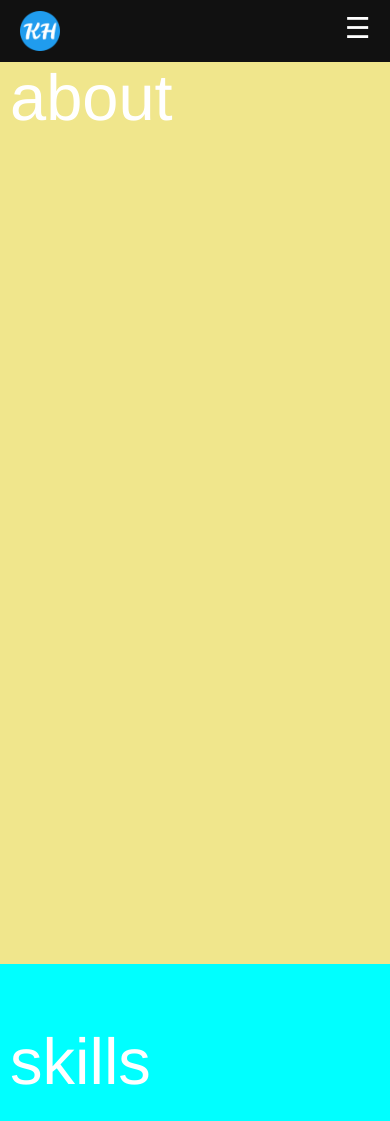
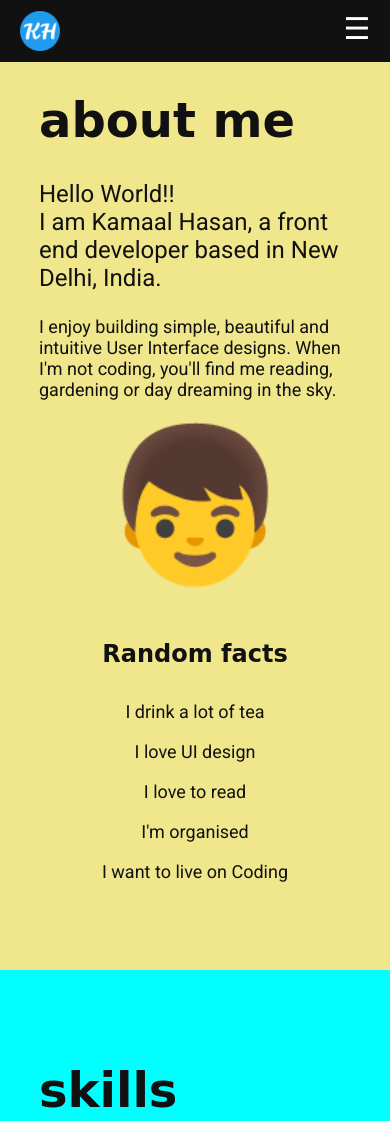
Before and after one commit to kamaalh/kamaalh.github.io, a plain HTML site: page index.html in a window 390 px wide. Shown: the top 1121 px of the page. Drawn offline with Linux system fonts and the light colour scheme; a web font is replaced by a local one.

Commit message:
add about page | mobile

```diff
--- a/css/style.css
+++ b/css/style.css
@@ -1,3 +1,7 @@
+* {
+  box-sizing: border-box;
+}
+
 html {
   scroll-behavior: smooth;
 }
@@ -6,19 +10,35 @@ body {
   margin: 0;
   padding: 0;
   width: 100%;
-  font-family: "proxima nova light", "Helvetica Neue", Helvetica, Arial,
-    Sans-serif;
+  font-family: "Roboto", sans-serif;
   background-color: transparent;
-  font-size: 18px;
-  font-size: 1.8rem;
+  font-size: 1.125rem;
   color: #111111;
   text-rendering: optimizeLegibility;
+}
+
+ul {
+  padding: 0;
+}
+
+li {
+  list-style: none;
+}
+
+.flex-container {
+  display: flex;
+  flex-direction: column;
+  justify-content: center;
+}
+
+.flex-item {
+  width: 100%;
 }
 
 .headerBG {
   height: 62px;
   padding: 0 5%;
-  width: 90%;
+  width: 100%;
   position: absolute;
   background: #111;
   z-index: 1000;
@@ -31,7 +51,6 @@ header nav {
   right: 0px;
   z-index: 10;
   width: 100%;
-  font-size: 24px;
   font-size: 1.5rem;
   text-align: center;
   transition: 0.5s;
@@ -47,8 +66,7 @@ header nav ul {
 }
 
 header nav li {
-  height: 3rem;
-  list-style: none;
+  height: 4rem;
   display: block;
   border-top: #212121 solid 1px;
   border-bottom: #363636 solid 1px;
@@ -57,7 +75,7 @@ header nav li {
 header nav li a {
   display: block;
   color: #fff;
-  line-height: 3rem;
+  line-height: 4rem;
   text-decoration: none;
   text-transform: lowercase;
 }
@@ -77,21 +95,60 @@ header nav li a {
   display: inline-block;
   margin: 11px 0;
   color: #fff;
+  font-size: 30px;
 }
 
 .icon-nav.active {
   opacity: 0.5;
 }
 
+.content {
+  /* padding: 60px 30px; */
+}
+
 .page {
   height: 100vh;
-  padding: 60px 10px;
-  font-size: 65px;
-  color: #fff;
+  padding: 60px 10%;
+}
+
+h1,
+h2 {
+  font-size: 3rem;
+  font-family: "Baloo Paaji 2", cursive;
+  font-weight: 600;
+  margin-bottom: 0.5rem;
+}
+
+h2 {
+  font-size: 1.5rem;
+}
+
+p {
+  font-size: 1.125rem;
+  /* color: #666666; */
+  font-size: 1.125rem;
+}
+
+p.intro {
+  font-size: 1.5rem;
+}
+
+.avatar {
+  font-size: 150px;
+  width: 100%;
+  display: block;
+  text-align: center;
+}
+
+.fact-list {
+  text-align: center;
+  line-height: 2.5rem;
+  margin-top: 2.5rem;
 }
 
 #about {
   background-color: khaki;
+  height: auto;
 }
 #skills {
   background-color: aqua;
@@ -104,6 +161,14 @@ header nav li a {
 }
 
 @media only screen and (min-width: 830px) {
+  .flex-container {
+    flex-direction: row;
+  }
+
+  .flex-item {
+    width: 50%;
+  }
+
   .headerBG {
     height: 92px;
     z-index: initial;
--- a/index.html
+++ b/index.html
@@ -21,7 +21,8 @@
     />
     <meta name="viewport" content="width=device-width, initial-scale=1" />
     <meta name="theme-color" content="#000000" />
-    <title>Portfolio | Kamaal Hasan | UI Developer | New Delhi, India</title>
+    <title>Kamaal Hasan | UI Developer | New Delhi, India</title>
+    <link href="https://fonts.googleapis.com/css2?family=Baloo+Paaji+2:wght@600&family=Roboto:wght@400;500&display=swap" rel="stylesheet">
     <link rel="stylesheet" href="css/style.css" />
   </head>
   <body>
@@ -40,10 +41,33 @@
         </ul>
       </nav>
     </header>
-    <div id="about" class="page">about</div>
-    <div id="skills" class="page">skills</div>
-    <div id="work" class="page">my work</div>
-    <div id="blogs" class="page">my blogs</div>
+    <div class="content">
+    <div id="about" class="page">
+      <h1>about me</h1>
+      <div class="flex-container">
+        <div class="flex-item">
+          <p class="intro">Hello World!!<br>I am Kamaal Hasan, a front end developer based in New Delhi, India.</p>
+          <p>I enjoy building simple, beautiful and intuitive User Interface designs. When I'm not coding, you'll find me reading, gardening or day dreaming in the sky.</p>
+        </div>
+        <div class="flex-item">
+          <span class="avatar">&#x1F466</span>
+        </div>
+      </div>
+      <div class="fact-list">
+        <h2>Random facts</h2>
+        <ul>
+          <li>I drink a lot of tea</li>
+          <li>I love UI design</li>
+          <li>I love to read</li>
+          <li>I'm organised</li>
+          <li>I want to live on Coding</li>
+        </ul>
+      </div>
+    </div>
+    <div id="skills" class="page"><h1>skills</h1></div>
+    <div id="work" class="page"><h1>my work</h1></div>
+    <div id="blogs" class="page"><h1>my blogs</h1></div>
+  </div>
   </body>
   <script type="text/JavaScript" src="js/index.js"></script>
 </html>
```
